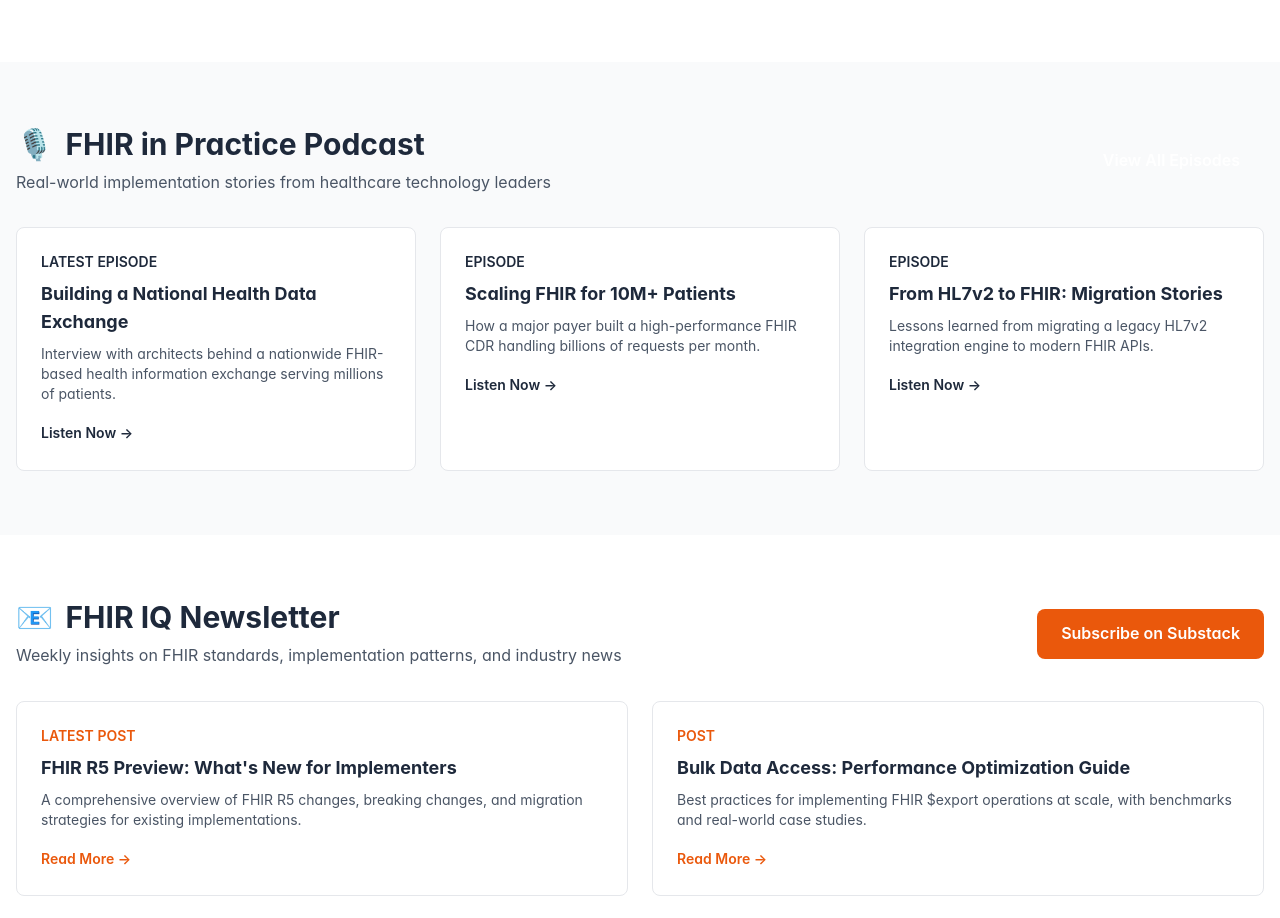
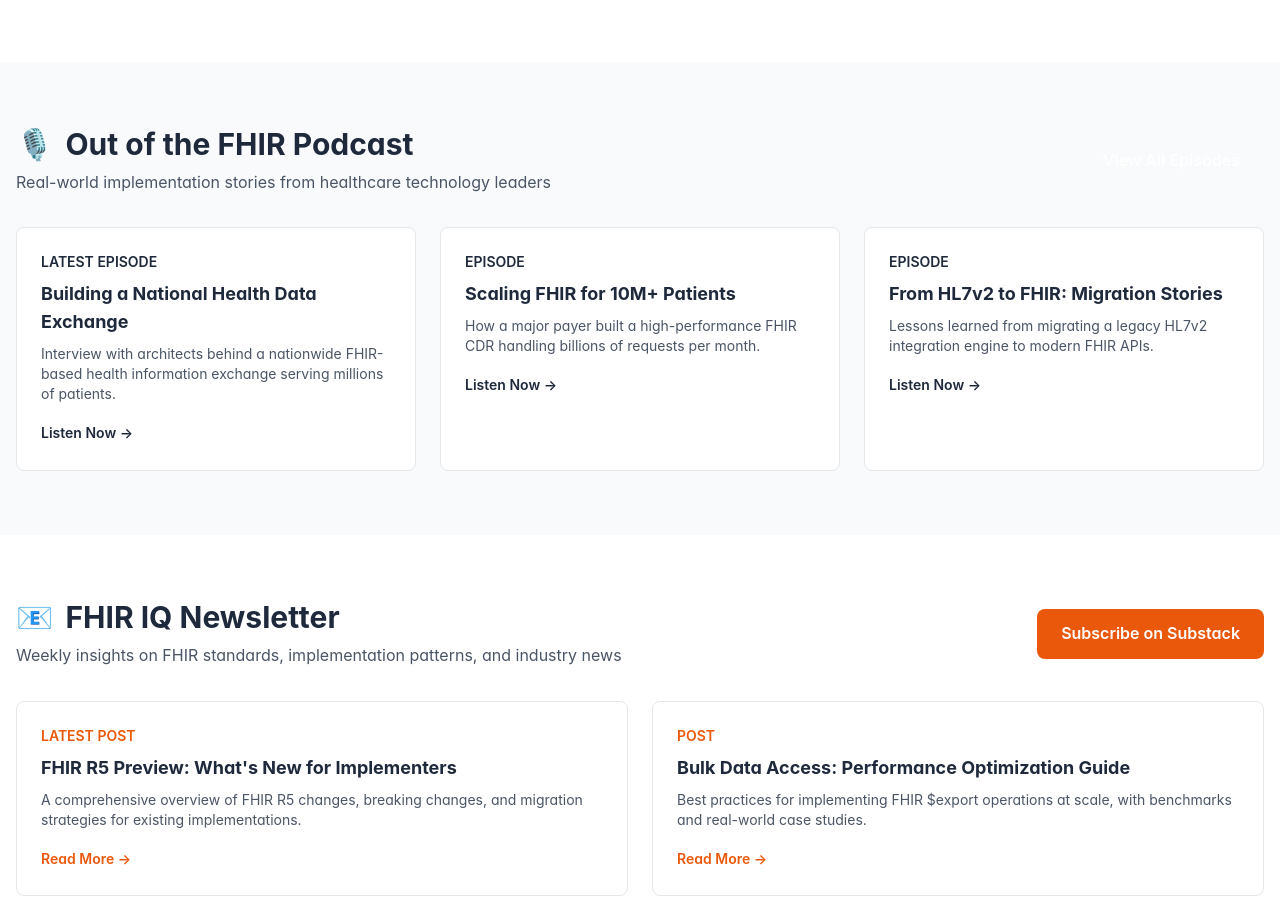
Before and after one commit to aks129/fhiriq-nextjs, a Next.js app: page /resources in a window 1280 px wide. Shown: the part 1789-2707 px from the top of the page. Built offline with nearby package versions, Linux system fonts and the light colour scheme.

Commit message:
fix: Update podcast name to 'Out of the FHIR Podcast'
Change podcast title from "FHIR in Practice Podcast" to
"Out of the FHIR Podcast" to match branding used elsewhere
on the website.

🤖 Generated with [Claude Code](https://claude.com/claude-code)

Co-Authored-By: Claude <noreply@anthropic.com>

```diff
--- a/src/app/resources/page.tsx
+++ b/src/app/resources/page.tsx
@@ -321,7 +321,7 @@ export default function ResourcesPage() {
             <div>
               <h2 className="text-3xl font-bold mb-2 flex items-center">
                 <span className="text-3xl mr-3">🎙️</span>
-                FHIR in Practice Podcast
+                Out of the FHIR Podcast
               </h2>
               <p className="text-gray-600">Real-world implementation stories from healthcare technology leaders</p>
             </div>
```
